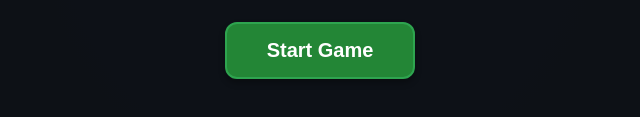
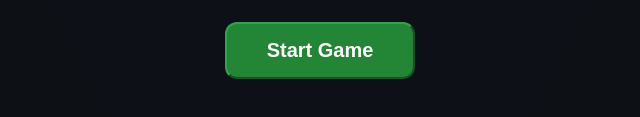
Before and after one commit to ahmad2b2-lang/Hamood-s-Game, a plain HTML site: page index.html in a window 1280 px wide. Shown: the part 427-544 px from the top of the page, 320-960 px from the left. Drawn offline with Linux system fonts and the light colour scheme.

Commit message:
Add files via upload

```diff
--- a/game.js
+++ b/game.js
@@ -38,18 +38,30 @@ window.addEventListener('resize', resizeCanvas);
 resizeCanvas();
 
 // Universal pointer handlers for hybrid mobile/desktop inputs
-document.getElementById('left-btn').addEventListener('pointerdown', (e) => { e.preventDefault(); moveLeft = true; });
-document.getElementById('left-btn').addEventListener('pointerup', (e) => { e.preventDefault(); moveLeft = false; });
-document.getElementById('left-btn').addEventListener('pointerleave', (e) => { e.preventDefault(); moveLeft = false; });
+const leftBtn = document.getElementById('left-btn');
+const rightBtn = document.getElementById('right-btn');
+const fireBtn = document.getElementById('fire-btn');
 
-document.getElementById('right-btn').addEventListener('pointerdown', (e) => { e.preventDefault(); moveRight = true; });
-document.getElementById('right-btn').addEventListener('pointerup', (e) => { e.preventDefault(); moveRight = false; });
-document.getElementById('right-btn').addEventListener('pointerleave', (e) => { e.preventDefault(); moveRight = false; });
+if (leftBtn) {
+    leftBtn.addEventListener('pointerdown', (e) => { e.preventDefault(); moveLeft = true; }, { passive: false });
+    leftBtn.addEventListener('pointerup', (e) => { e.preventDefault(); moveLeft = false; }, { passive: false });
+    leftBtn.addEventListener('pointerleave', (e) => { e.preventDefault(); moveLeft = false; }, { passive: false });
+    leftBtn.addEventListener('touchstart', (e) => { e.preventDefault(); moveLeft = true; }, { passive: false });
+    leftBtn.addEventListener('touchend', (e) => { e.preventDefault(); moveLeft = false; }, { passive: false });
+}
 
-document.getElementById('fire-btn').addEventListener('pointerdown', (e) => {
-    e.preventDefault();
-    fireBullet();
-});
+if (rightBtn) {
+    rightBtn.addEventListener('pointerdown', (e) => { e.preventDefault(); moveRight = true; }, { passive: false });
+    rightBtn.addEventListener('pointerup', (e) => { e.preventDefault(); moveRight = false; }, { passive: false });
+    rightBtn.addEventListener('pointerleave', (e) => { e.preventDefault(); moveRight = false; }, { passive: false });
+    rightBtn.addEventListener('touchstart', (e) => { e.preventDefault(); moveRight = true; }, { passive: false });
+    rightBtn.addEventListener('touchend', (e) => { e.preventDefault(); moveRight = false; }, { passive: false });
+}
+
+if (fireBtn) {
+    fireBtn.addEventListener('pointerdown', (e) => { e.preventDefault(); fireBullet(); }, { passive: false });
+    fireBtn.addEventListener('touchstart', (e) => { e.preventDefault(); fireBullet(); }, { passive: false });
+}
 
 // Keyboard configurations
 window.addEventListener('keydown', (e) => {
--- a/index.html
+++ b/index.html
@@ -1,5 +1,8 @@
+
+
 <!DOCTYPE html>
 <html lang="en">
+
 <head>
 	<meta charset="UTF-8">
 	<meta name="viewport" content="width=device-width, initial-scale=1.0, maximum-scale=1.0, user-scalable=no">
@@ -26,21 +29,21 @@
 	<div id="start-screen" class="screen">
 		<h1>Mind Defender</h1>
 		<p>Destroy the negative thoughts before they reach the bottom. Survive for 60 seconds to win!</p>
-		<button class="btn" id="start-btn">Start Game</button>
+		<button class="btn2" id="start-btn">Start Game</button>
 	</div>
 
 	<!-- Win Screen -->
 	<div id="win-screen" class="screen hidden">
 		<h1>You Win! 🎉</h1>
 		<p>You successfully protected your peace of mind and cleared the negativity.</p>
-		<button class="btn" id="restart-win-btn">Play Again</button>
+		<button class="btn2" id="restart-win-btn">Play Again</button>
 	</div>
 
 	<!-- Lose Screen -->
 	<div id="lose-screen" class="screen hidden">
 		<h1>Game Over 💔</h1>
 		<p>The negativity overwhelmed you this time. Don't give up, try again!</p>
-		<button class="btn" id="restart-lose-btn">Try Again</button>
+		<button class="btn2" id="restart-lose-btn">Try Again</button>
 	</div>
 </div>
 
--- a/style.css
+++ b/style.css
@@ -15,11 +15,23 @@ body {
     height: 100%;
 }
 #game-container {
-    position: relative;
-    width: 100vw;
-    height: 100vh;
+    position: fixed;
+    top: 0;
+    left: 0;
+    width: 100%;
+    height: 100%;
     display: flex;
     flex-direction: column;
+}
+.btn2 {
+    background: #238636;
+    border-color: #2ea44f;
+    padding: 15px 40px;
+    font-size: 20px;
+    color: white;
+    border-radius: 12px;
+    font-weight: bold;
+    cursor: pointer;
 }
 #ui-layer {
     position: absolute;
@@ -46,21 +58,31 @@ body {
     justify-content: space-around;
     align-items: center;
     background: #161b22;
-    padding: 15px 10px;
+    padding: 10px 5px;
     border-top: 2px solid #30363d;
-    height: 110px;
+    min-height: 80px;
+    height: auto;
     z-index: 10;
+    flex-shrink: 0;
+    gap: 10px;
 }
 .btn {
     background: #21262d;
     border: 2px solid #30363d;
     color: white;
     border-radius: 12px;
-    padding: 15px 25px;
-    font-size: 18px;
+    padding: 12px 20px;
+    font-size: 16px;
     font-weight: bold;
-    touch-action: none;
+    touch-action: manipulation;
     box-shadow: 0 4px 6px rgba(0,0,0,0.3);
+    cursor: pointer;
+    flex: 1;
+    min-width: 60px;
+    max-width: 120px;
+    white-space: nowrap;
+    -webkit-appearance: none;
+    appearance: none;
 }
 .btn:active {
     background: #30363d;
@@ -69,7 +91,7 @@ body {
 #fire-btn {
     background: #1f6feb;
     border-color: #58a6ff;
-    padding: 15px 40px;
+    padding: 12px 25px;
 }
 #fire-btn:active {
     background: #0e42a8;
```
